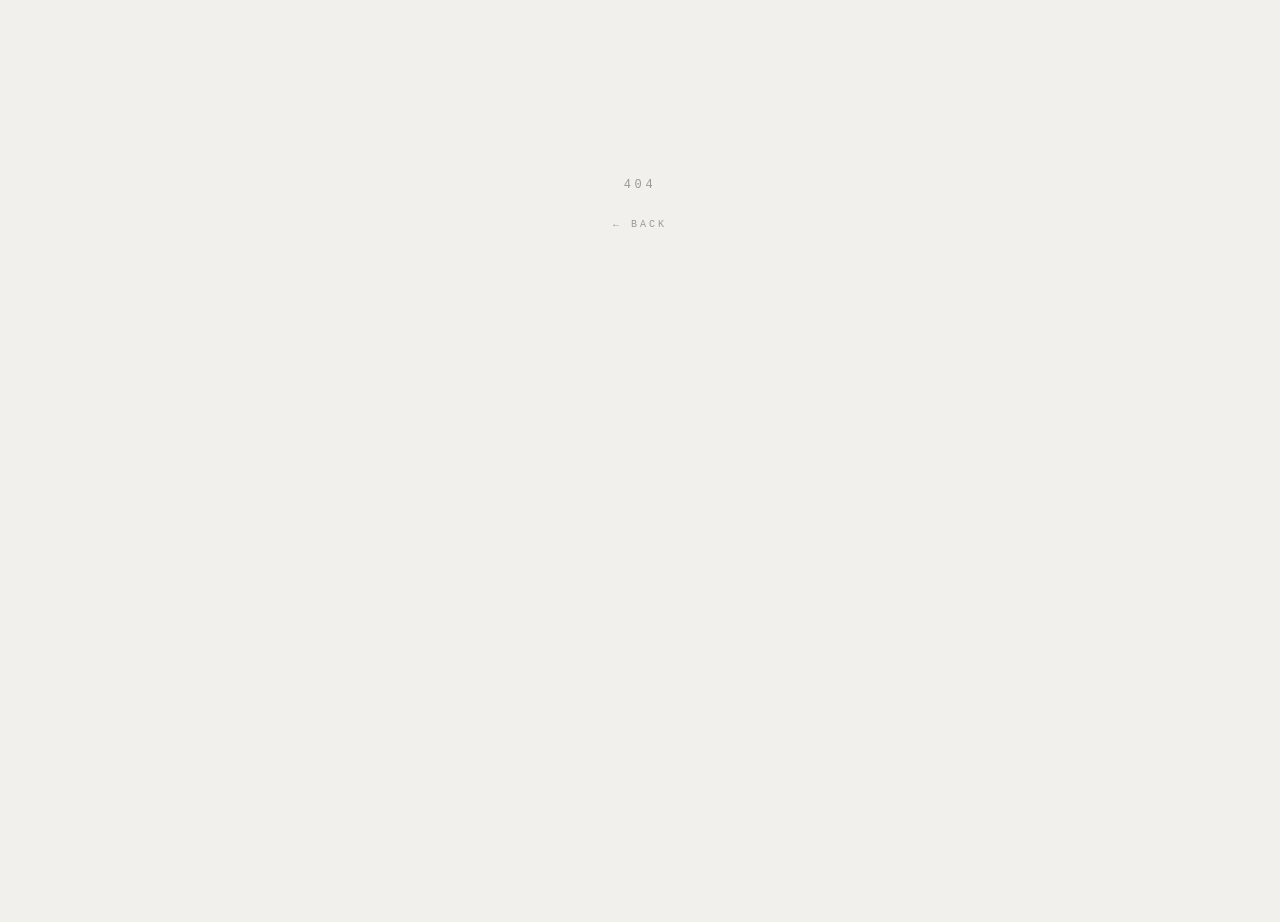
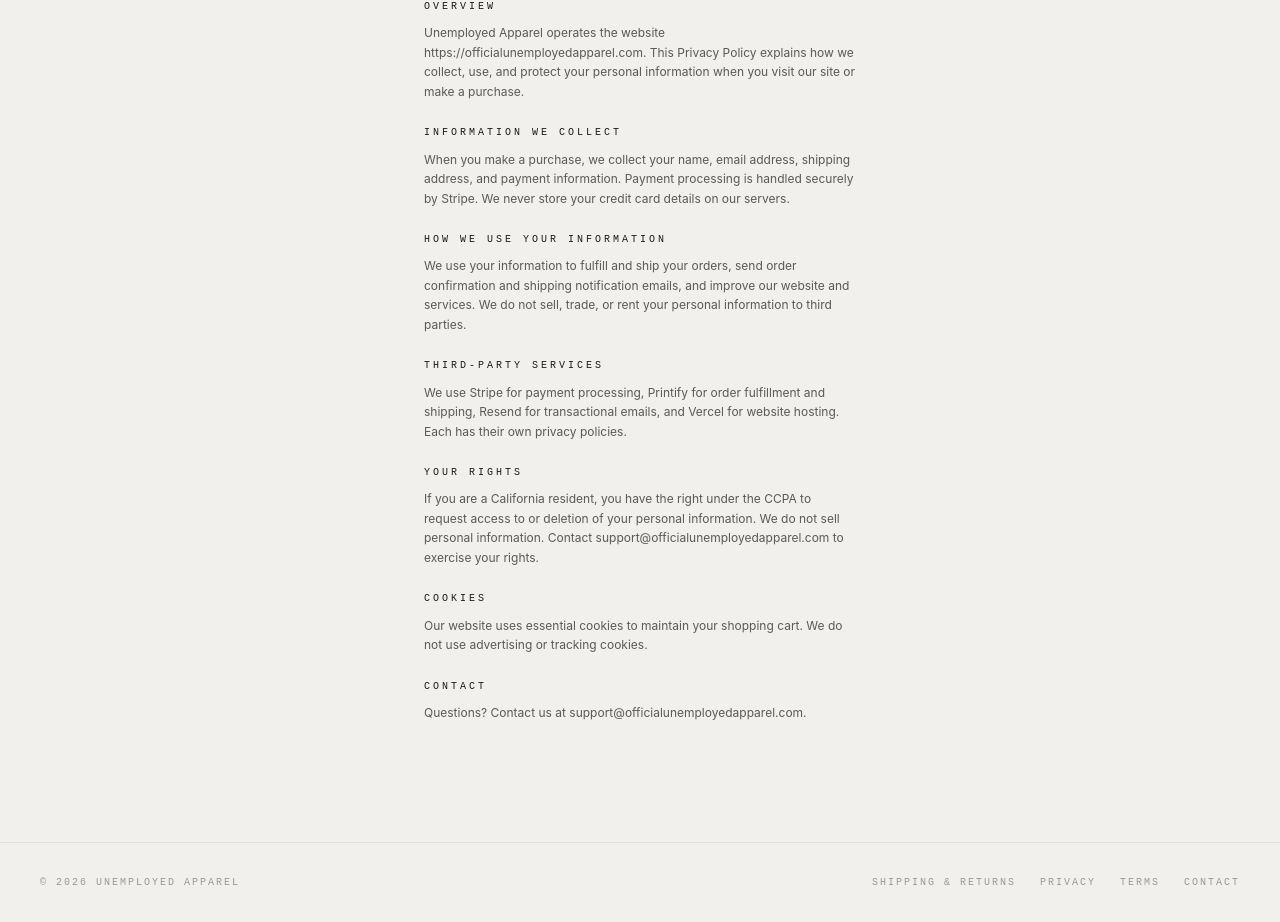
Before and after one commit to acont280/unemployed-apparel-yeezy, a Next.js app: page /privacy in a window 1280 px wide. Before the commit this address had no page. Shown: the part 196-1118 px from the top of the page. Before the commit the page ends 800 px from the top, so only its background shows below. Built offline with nearby package versions, Linux system fonts and the light colour scheme.

Commit message:
add legal pages and footer

```diff
--- a/src/app/layout.tsx
+++ b/src/app/layout.tsx
@@ -1,4 +1,5 @@
 import type { Metadata } from "next";
+import Link from "next/link";
 import "./globals.css";
 import { Header } from "@/components/Header";
 import { CartProvider } from "@/components/CartProvider";
@@ -6,23 +7,27 @@ import { CartProvider } from "@/components/CartProvider";
 export const metadata: Metadata = {
   title: "UNEMPLOYED",
   description: "Apparel for the professionally idle.",
-  icons: {
-    icon: "/favicon.ico",
-    apple: "/apple-touch-icon.png",
-  },
+  icons: { icon: "/favicon.ico", apple: "/apple-touch-icon.png" },
 };
 
-export default function RootLayout({
-  children,
-}: {
-  children: React.ReactNode;
-}) {
+export default function RootLayout({ children }: { children: React.ReactNode }) {
   return (
     <html lang="en">
-      <body className="min-h-screen">
+      <body className="min-h-screen flex flex-col">
         <CartProvider>
           <Header />
-          <main>{children}</main>
+          <main className="flex-1">{children}</main>
+          <footer className="border-t border-faint px-6 sm:px-10 py-8">
+            <div className="max-w-7xl mx-auto flex flex-col sm:flex-row items-center justify-between gap-4">
+              <p className="font-mono text-[10px] tracking-[0.2em] text-muted">&copy; 2026 UNEMPLOYED APPAREL</p>
+              <nav className="flex flex-wrap justify-center gap-x-6 gap-y-2">
+                <Link href="/shipping" className="font-mono text-[10px] tracking-[0.2em] text-muted hover:text-ink transition-colors">SHIPPING & RETURNS</Link>
+                <Link href="/privacy" className="font-mono text-[10px] tracking-[0.2em] text-muted hover:text-ink transition-colors">PRIVACY</Link>
+                <Link href="/terms" className="font-mono text-[10px] tracking-[0.2em] text-muted hover:text-ink transition-colors">TERMS</Link>
+                <Link href="/contact" className="font-mono text-[10px] tracking-[0.2em] text-muted hover:text-ink transition-colors">CONTACT</Link>
+              </nav>
+            </div>
+          </footer>
         </CartProvider>
       </body>
     </html>
--- /dev/null
+++ b/src/app/privacy/page.tsx
@@ -0,0 +1,22 @@
+export const metadata = { title: "Privacy Policy — Unemployed Apparel" };
+
+export default function PrivacyPage() {
+  return (
+    <div className="pt-14 min-h-screen">
+      <div className="max-w-lg mx-auto px-6 sm:px-10 py-10">
+        <h1 className="font-mono text-sm tracking-[0.2em] mb-8">PRIVACY POLICY</h1>
+        <p className="font-mono text-[10px] text-muted mb-8">Last updated: April 6, 2026</p>
+        <div className="space-y-6 text-xs leading-relaxed text-ink/70">
+          <div><h2 className="font-mono text-[10px] tracking-[0.3em] text-ink mb-2">OVERVIEW</h2><p>Unemployed Apparel operates the website https://officialunemployedapparel.com. This Privacy Policy explains how we collect, use, and protect your personal information when you visit our site or make a purchase.</p></div>
+          <div><h2 className="font-mono text-[10px] tracking-[0.3em] text-ink mb-2">INFORMATION WE COLLECT</h2><p>When you make a purchase, we collect your name, email address, shipping address, and payment information. Payment processing is handled securely by Stripe. We never store your credit card details on our servers.</p></div>
+          <div><h2 className="font-mono text-[10px] tracking-[0.3em] text-ink mb-2">HOW WE USE YOUR INFORMATION</h2><p>We use your information to fulfill and ship your orders, send order confirmation and shipping notification emails, and improve our website and services. We do not sell, trade, or rent your personal information to third parties.</p></div>
+          <div><h2 className="font-mono text-[10px] tracking-[0.3em] text-ink mb-2">THIRD-PARTY SERVICES</h2><p>We use Stripe for payment processing, Printify for order fulfillment and shipping, Resend for transactional emails, and Vercel for website hosting. Each has their own privacy policies.</p></div>
+          <div><h2 className="font-mono text-[10px] tracking-[0.3em] text-ink mb-2">YOUR RIGHTS</h2><p>If you are a California resident, you have the right under the CCPA to request access to or deletion of your personal information. We do not sell personal information. Contact support@officialunemployedapparel.com to exercise your rights.</p></div>
+          <div><h2 className="font-mono text-[10px] tracking-[0.3em] text-ink mb-2">COOKIES</h2><p>Our website uses essential cookies to maintain your shopping cart. We do not use advertising or tracking cookies.</p></div>
+          <div><h2 className="font-mono text-[10px] tracking-[0.3em] text-ink mb-2">CONTACT</h2><p>Questions? Contact us at support@officialunemployedapparel.com.</p></div>
+        </div>
+        <div className="h-20" />
+      </div>
+    </div>
+  );
+}
--- /dev/null
+++ b/src/app/shipping/page.tsx
@@ -0,0 +1,21 @@
+export const metadata = { title: "Shipping and Returns — Unemployed Apparel" };
+
+export default function ShippingPage() {
+  return (
+    <div className="pt-14 min-h-screen">
+      <div className="max-w-lg mx-auto px-6 sm:px-10 py-10">
+        <h1 className="font-mono text-sm tracking-[0.2em] mb-8">SHIPPING AND RETURNS</h1>
+        <div className="space-y-6 text-xs leading-relaxed text-ink/70">
+          <div><h2 className="font-mono text-[10px] tracking-[0.3em] text-ink mb-2">PRODUCTION TIME</h2><p>All items are custom printed to order. Production typically takes 2-3 business days.</p></div>
+          <div><h2 className="font-mono text-[10px] tracking-[0.3em] text-ink mb-2">SHIPPING OPTIONS</h2><p>Standard Shipping: 5-12 business days after production, $4.99. Express Shipping: 2-5 business days after production, $12.99.</p></div>
+          <div><h2 className="font-mono text-[10px] tracking-[0.3em] text-ink mb-2">ORDER TRACKING</h2><p>Once your order ships, you will receive a shipping confirmation email with a tracking number.</p></div>
+          <div><h2 className="font-mono text-[10px] tracking-[0.3em] text-ink mb-2">SHIPPING DESTINATIONS</h2><p>We currently ship to the United States, Canada, United Kingdom, and Australia.</p></div>
+          <div><h2 className="font-mono text-[10px] tracking-[0.3em] text-ink mb-2">RETURNS AND EXCHANGES</h2><p>Because every item is custom printed specifically for your order, all sales are final. We do not accept returns or exchanges. Please double-check your size and personalization details before purchasing.</p></div>
+          <div><h2 className="font-mono text-[10px] tracking-[0.3em] text-ink mb-2">DAMAGED OR DEFECTIVE ITEMS</h2><p>If you receive a damaged or defective item, contact us within 7 days of delivery at support@officialunemployedapparel.com with your order number and photos. We will reprint and reship or issue a refund at our discretion.</p></div>
+          <div><h2 className="font-mono text-[10px] tracking-[0.3em] text-ink mb-2">CONTACT</h2><p>For shipping questions, reach us at support@officialunemployedapparel.com.</p></div>
+        </div>
+        <div className="h-20" />
+      </div>
+    </div>
+  );
+}
--- /dev/null
+++ b/src/app/terms/page.tsx
@@ -0,0 +1,23 @@
+export const metadata = { title: "Terms of Service — Unemployed Apparel" };
+
+export default function TermsPage() {
+  return (
+    <div className="pt-14 min-h-screen">
+      <div className="max-w-lg mx-auto px-6 sm:px-10 py-10">
+        <h1 className="font-mono text-sm tracking-[0.2em] mb-8">TERMS OF SERVICE</h1>
+        <p className="font-mono text-[10px] text-muted mb-8">Last updated: April 6, 2026</p>
+        <div className="space-y-6 text-xs leading-relaxed text-ink/70">
+          <div><h2 className="font-mono text-[10px] tracking-[0.3em] text-ink mb-2">AGREEMENT</h2><p>By accessing or purchasing from https://officialunemployedapparel.com, you agree to be bound by these Terms of Service.</p></div>
+          <div><h2 className="font-mono text-[10px] tracking-[0.3em] text-ink mb-2">PRODUCTS</h2><p>All products are custom print-on-demand items produced specifically for your order after purchase. Colors may vary slightly due to monitor settings and printing process.</p></div>
+          <div><h2 className="font-mono text-[10px] tracking-[0.3em] text-ink mb-2">PRICING AND PAYMENT</h2><p>All prices are in USD. Payment is processed securely through Stripe. By placing an order, you confirm that the payment information provided is accurate.</p></div>
+          <div><h2 className="font-mono text-[10px] tracking-[0.3em] text-ink mb-2">RETURNS AND EXCHANGES</h2><p>Because all items are custom printed to order, we do not accept returns or exchanges. All sales are final. If you receive a defective or damaged item, contact us within 7 days at support@officialunemployedapparel.com with photos.</p></div>
+          <div><h2 className="font-mono text-[10px] tracking-[0.3em] text-ink mb-2">SHIPPING</h2><p>Orders are produced within 2-3 business days and shipped within 5-12 business days depending on shipping method. Shipping times are estimates. See our Shipping Policy for full details.</p></div>
+          <div><h2 className="font-mono text-[10px] tracking-[0.3em] text-ink mb-2">LIMITATION OF LIABILITY</h2><p>Unemployed Apparel shall not be liable for any indirect, incidental, or consequential damages. Our total liability shall not exceed the amount you paid for the product in question.</p></div>
+          <div><h2 className="font-mono text-[10px] tracking-[0.3em] text-ink mb-2">GOVERNING LAW</h2><p>These Terms shall be governed by the laws of the State of California.</p></div>
+          <div><h2 className="font-mono text-[10px] tracking-[0.3em] text-ink mb-2">CONTACT</h2><p>Questions? Contact us at support@officialunemployedapparel.com.</p></div>
+        </div>
+        <div className="h-20" />
+      </div>
+    </div>
+  );
+}
```
